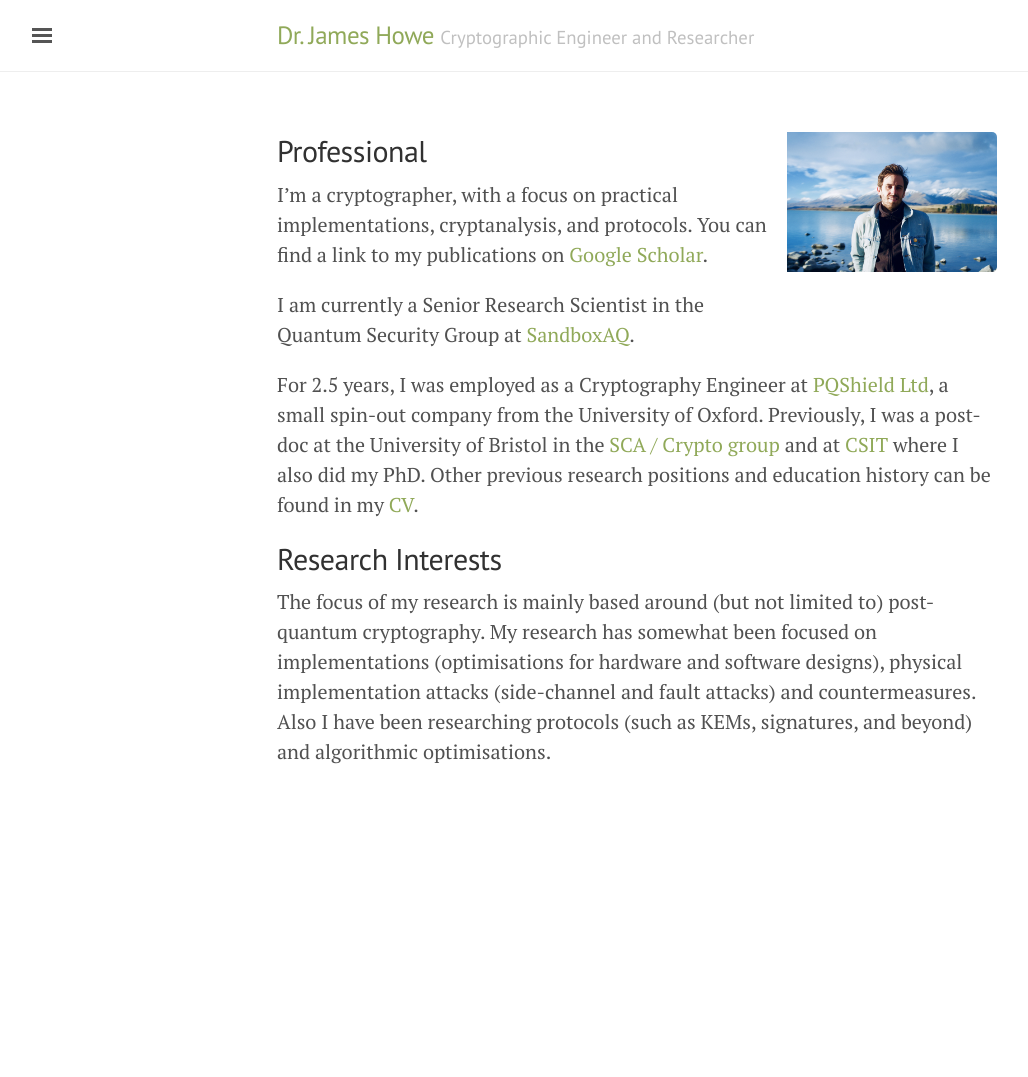
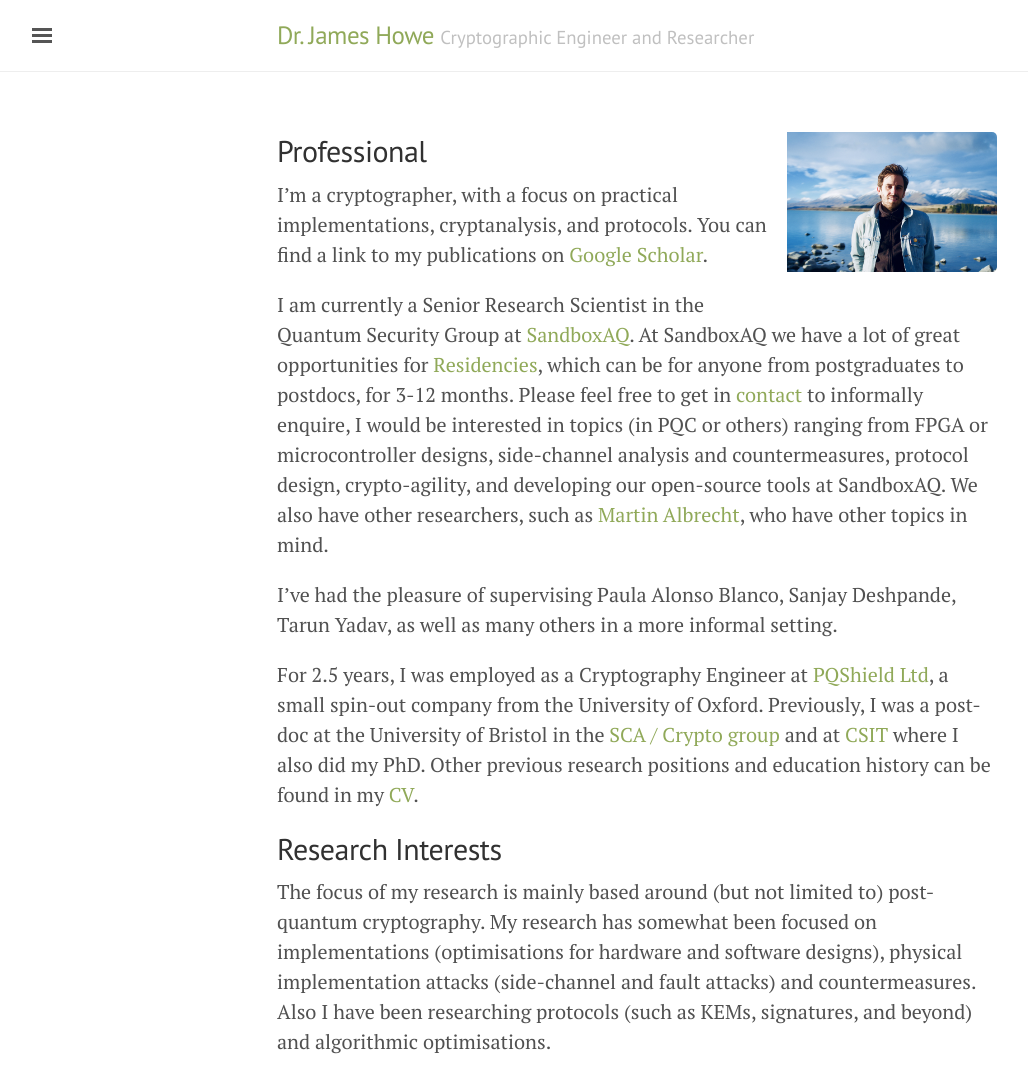
Before and after one commit to jameshoweee/jameshoweee.github.io, a Jekyll site: the page built from index.md, in a window 1280 px wide. Shown: the whole page, without its empty margins (3-1031 px from the left). Built offline with Jekyll 4.4.1, drawn with Linux system fonts in a browser that asks for light colours; before the commit the page ends 900 px from its top, so only the background shows below that.

Commit message:
Update index.md

```diff
--- a/index.md
+++ b/index.md
@@ -10,7 +10,9 @@ title: Home
 I'm a cryptographer, with a focus on practical implementations, cryptanalysis, and protocols.
 You can find a link to my publications on [Google Scholar](https://scholar.google.co.uk/citations?user=LItUNn4AAAAJ&hl=en).
 
-I am currently a Senior Research Scientist in the Quantum Security Group at [SandboxAQ](https://www.sandboxaq.com/).
+I am currently a Senior Research Scientist in the Quantum Security Group at [SandboxAQ](https://www.sandboxaq.com/). At SandboxAQ we have a lot of great opportunities for [Residencies](https://www.sandboxaq.com/company/residencies), which can be for anyone from postgraduates to postdocs, for 3-12 months. Please feel free to get in [contact](https://jameshowe.eu/contact/) to informally enquire, I would be interested in topics (in PQC or others) ranging from FPGA or microcontroller designs, side-channel analysis and countermeasures, protocol design, crypto-agility, and developing our open-source tools at SandboxAQ. We also have other researchers, such as [Martin Albrecht](https://martinralbrecht.wordpress.com/2023/04/25/sandboxaq-internships/), who have other topics in mind.
+
+I've had the pleasure of supervising Paula Alonso Blanco, Sanjay Deshpande, Tarun Yadav, as well as many others in a more informal setting.
 
 For 2.5 years, I was employed as a Cryptography Engineer at [PQShield Ltd](https://dblp.org/pid/138/8975.html), a small spin-out company from the University of Oxford. Previously, I was a post-doc at the University of Bristol in the [SCA / Crypto group](https://github.com/sca-research) and at [CSIT](https://www.qub.ac.uk/ecit/CSIT/) where I also did my PhD. Other previous research positions and education history can be found in my [CV](files/CV.pdf).
 
```
